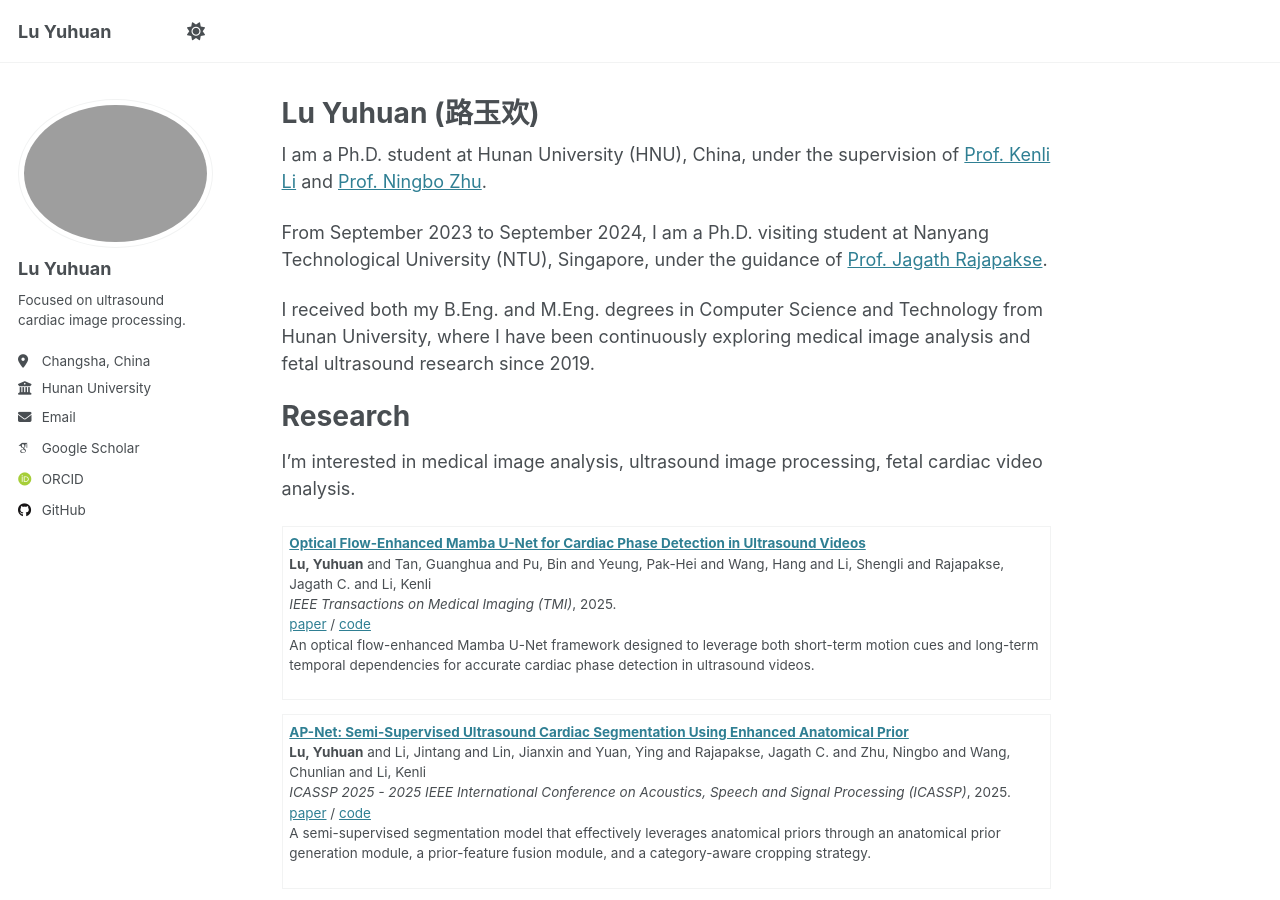
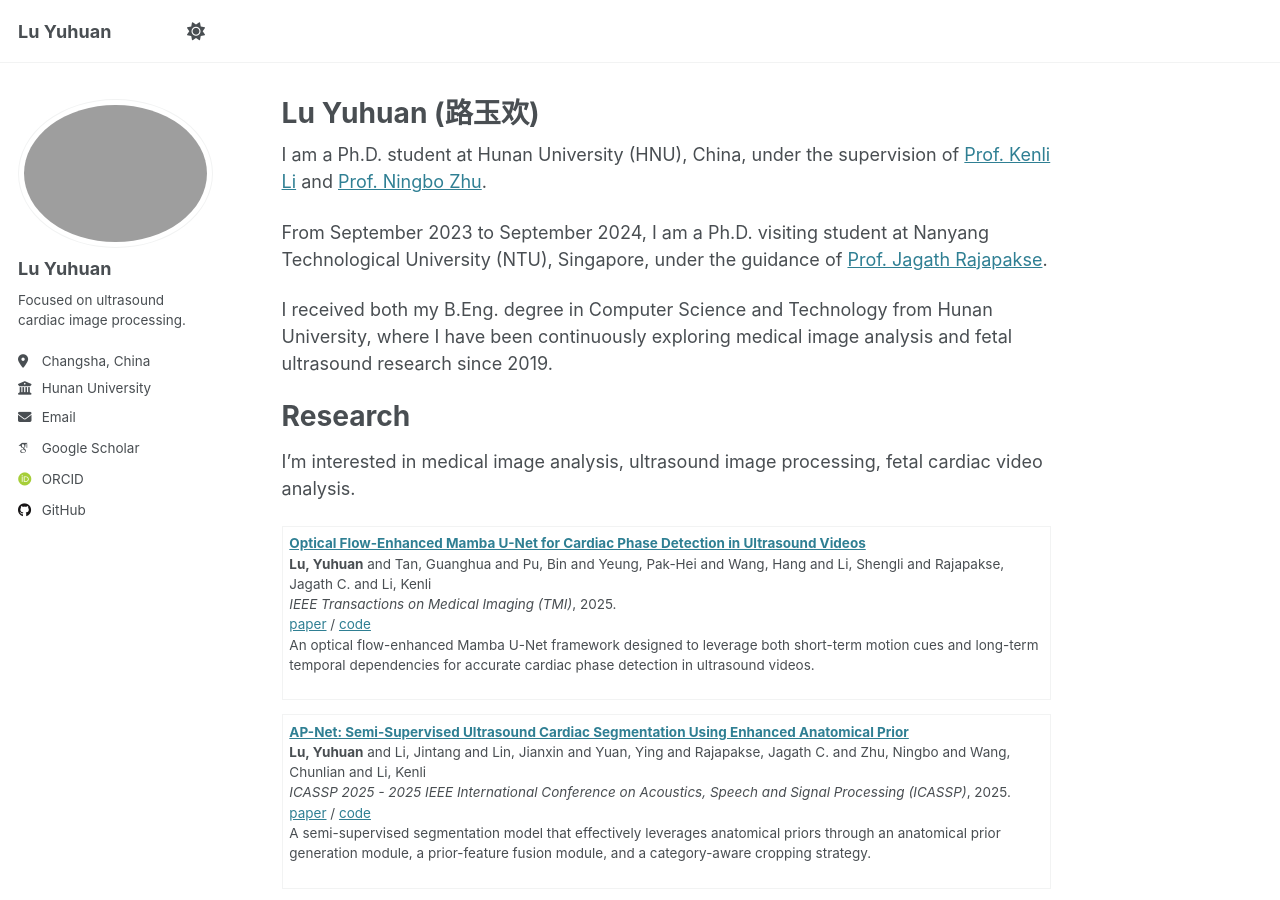
Before and after one commit to Luyuhuan/Luyuhuan.github.io, a Jekyll site: the page built from _pages/about.md, in a window 1280 px wide and 900 px high. Built offline with Jekyll 4.4.1, drawn with Linux system fonts in a browser that asks for light colours; some web fonts are replaced.

Commit message:
Update personal academic homepagev3

```diff
--- a/_pages/about.md
+++ b/_pages/about.md
@@ -11,7 +11,7 @@ I am a Ph.D. student at Hunan University (HNU), China, under the supervision of
 
 From September 2023 to September 2024, I am a Ph.D. visiting student at Nanyang Technological University (NTU), Singapore, under the guidance of [Prof. Jagath Rajapakse](https://personal.ntu.edu.sg/asjagath/){:target="_blank"}.
 
-I received both my B.Eng. and M.Eng. degrees in Computer Science and Technology from Hunan University, where I have been continuously exploring medical image analysis and fetal ultrasound research since 2019.
+I received both my B.Eng. degree in Computer Science and Technology from Hunan University, where I have been continuously exploring medical image analysis and fetal ultrasound research since 2019.
 
 Research
 ======
```
